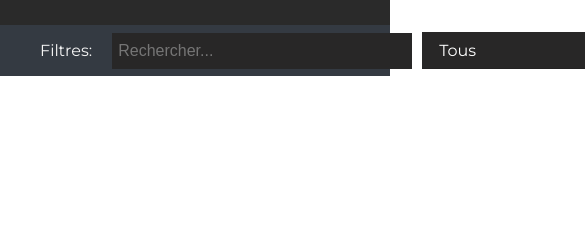
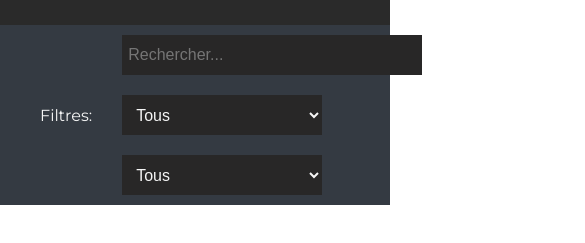
Before and after one commit to Krable/llsfsa, a website: page public/index.html in a window 390 px wide. Shown: the part 59-302 px from the top of the page, 585 px wide, since content can reach past the window. Drawn offline with Linux system fonts and the light colour scheme; no server answers.

Commit message:
Refount partiel

```diff
--- a/public/css/filters.css
+++ b/public/css/filters.css
@@ -13,7 +13,15 @@
   margin-left: 40px;
 }
 
-#inpt_search {
+#box_filters ul {
+}
+
+#box_filters ul li {
+  width: auto;
+  height: 40px;
+}
+
+.cssSearchFilters {
   width: 300px;
   height: 100%;
   padding-left: 6px;
@@ -23,76 +31,38 @@
   color: whitesmoke;
   background-color: rgb(40, 39, 39);
 }
-/**/
-/**/
-/**/
-/**/
-/**/
-/**/
-/**/
-/**/
-/**/
-/* SELECT */
 
-.custom-select {
-  position: relative;
-}
-
-.custom-select select {
-  display: none; /*hide original SELECT element: */
-}
-
-.select-selected {
-  width: 240px;
+.cssPlateformDateFilters {
+  width: 200px;
   height: 100%;
-  margin-left: 10px;
+  padding-left: 10px;
+  margin-left: 20px;
+  border: none;
+  font-size: 16px;
+  color: whitesmoke;
   background-color: rgb(40, 39, 39);
 }
 
-/* Style the arrow inside the select element: */
-.select-selected:after {
-  position: absolute;
-  content: "";
-  top: 14px;
-  right: 10px;
-  width: 0;
-  height: 0;
-  border: 6px solid transparent;
-  border-color: #fff transparent transparent transparent;
+@media screen and (max-width: 866px) {
+  #container_filters {
+    height: auto;
+  }
+  #box_filters {
+    width: auto;
+    height: auto;
+  }
+  #box_filters ul {
+    margin-left: 20px;
+    flex-direction: column;
+    align-items: flex-start;
+  }
+  #box_filters ul li {
+    margin: 10px;
+  }
+  .cssSearchFilters {
+    margin-left: 0;
+  }
+  .cssPlateformDateFilters {
+    margin-left: 0;
+  }
 }
-
-/* Point the arrow upwards when the select box is open (active): */
-.select-selected.select-arrow-active:after {
-  border-color: transparent transparent #fff transparent;
-  top: 7px;
-}
-
-/* style the items (options), including the selected item: */
-.select-items div,
-.select-selected {
-  color: #ffffff;
-  padding: 8px 16px;
-  border: 1px solid transparent;
-  border-color: transparent transparent rgba(0, 0, 0, 0.1) transparent;
-  cursor: pointer;
-}
-
-/* Style items (options): */
-.select-items {
-  position: absolute;
-  top: 100%;
-  left: 10px;
-  right: 0;
-  z-index: 99;
-  background-color: rgb(40, 39, 39);
-}
-
-/* Hide the items when the select box is closed: */
-.select-hide {
-  display: none;
-}
-
-.select-items div:hover,
-.same-as-selected {
-  background-color: rgba(0, 0, 0, 0.1);
-}
--- a/public/display.js
+++ b/public/display.js
@@ -176,12 +176,12 @@ function createMoviePosters(movies) {
 
   const selectPlateforms = document.getElementById("select_plateforms");
 
-  const allOption = selectPlateforms.querySelectorAll("option");
+  const allOptionPlateforms = selectPlateforms.querySelectorAll("option");
 
-  allOption.forEach((uneOption) => {
-    uneOption.addEventListener("click", (e) => {
+  allOptionPlateforms.forEach((uneOptionPlateform) => {
+    uneOptionPlateform.addEventListener("click", (e) => {
       const valueOption = e.target.value;
-      allBoxSearch = document.querySelectorAll(
+      const allBoxSearch = document.querySelectorAll(
         ".box_display:not(.hiddenBoxDisplay)"
       );
       if (valueOption === "all") {
@@ -200,6 +200,23 @@ function createMoviePosters(movies) {
       }
     });
   });
+
+  // FILTERS DATE
+
+  // const selectDates = document.getElementById("select_dates");
+
+  // const allOptionDates = selectDates.createElement("option");
+
+  // if (movie.release_date) {
+  //   const createDate = document.createElement("option");
+  //   createDate.classList.add("select-items");
+  // }
+
+  // allOptionDates.forEach((uneOptionDate) => {
+  //   uneOptionDate.addEventListener("click", (e) => {
+  //     const valueOptionDate = e.target.value;
+  //   });
+  // });
 }
 
 // Appeler l'API pour récupérer la liste des films et créer des affiches pour chaque film
--- a/public/index.html
+++ b/public/index.html
@@ -26,25 +26,21 @@
     <section id="container_filters">
       <div class="flex" id="box_filters">
         <p style="color: whitesmoke">Filtres:</p>
-        <input id="inpt_search" type="search" placeholder="Rechercher..." />
-        <div class="custom-select">
-          <select id="select_plateforms">
-            <option value="">Select plateform:</option>
-            <option value="all" selected>Tous</option>
-            <option value=".netflix">Netflix</option>
-            <option value=".amazon">Amazon Prime Vidéo</option>
-            <option value=".download">Téléchargement</option>
-          </select>
-        </div>
-        <div class="custom-select">
-          <select>
-            <option value="title_date_option">Select date:</option>
-            <option value="1">2011</option>
-            <option value="2">2012</option>
-            <option value="2">2013</option>
-          </select>
-        </div>
-      </div>
+        <ul class="flex">
+          <li><input class="cssSearchFilters" id="inpt_search" type="search" placeholder="Rechercher..." /></li>
+          <li><select class="cssPlateformDateFilters" name="plateforms" id="plateforms_filters">
+            <option value="">Tous</option>
+            <option value="">Netflix</option>
+            <option value="">Amazon prime Video</option>
+            <option value="">Télécharger</option>
+          </select></li>
+          <li><select class="cssPlateformDateFilters" name="date" id="date_filters">
+            <option value="">Tous</option>
+          </select></li>
+
+        </ul>
+
+
     </section>
 
     <!-- SECTION DISPLAY -->
```
